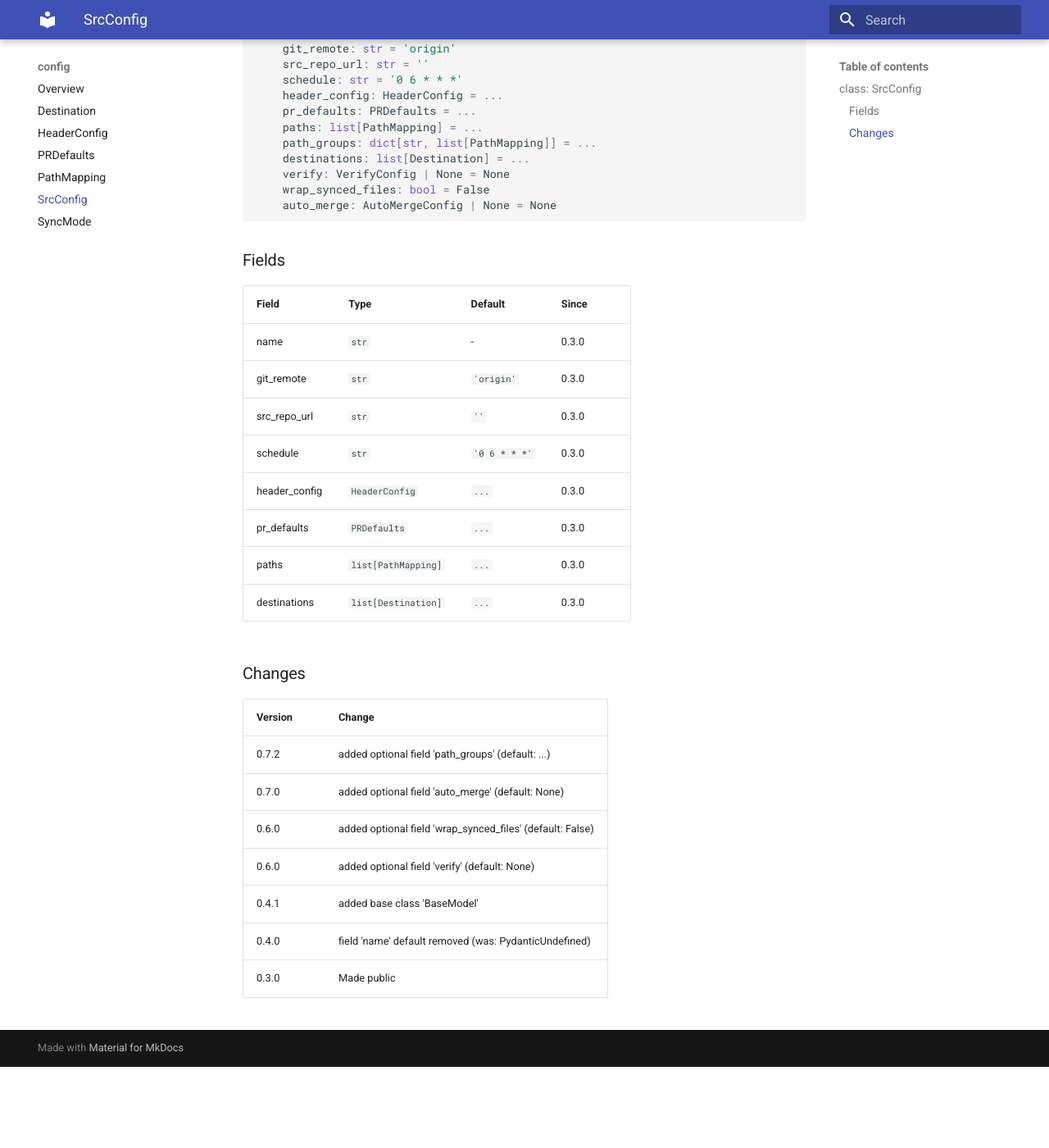
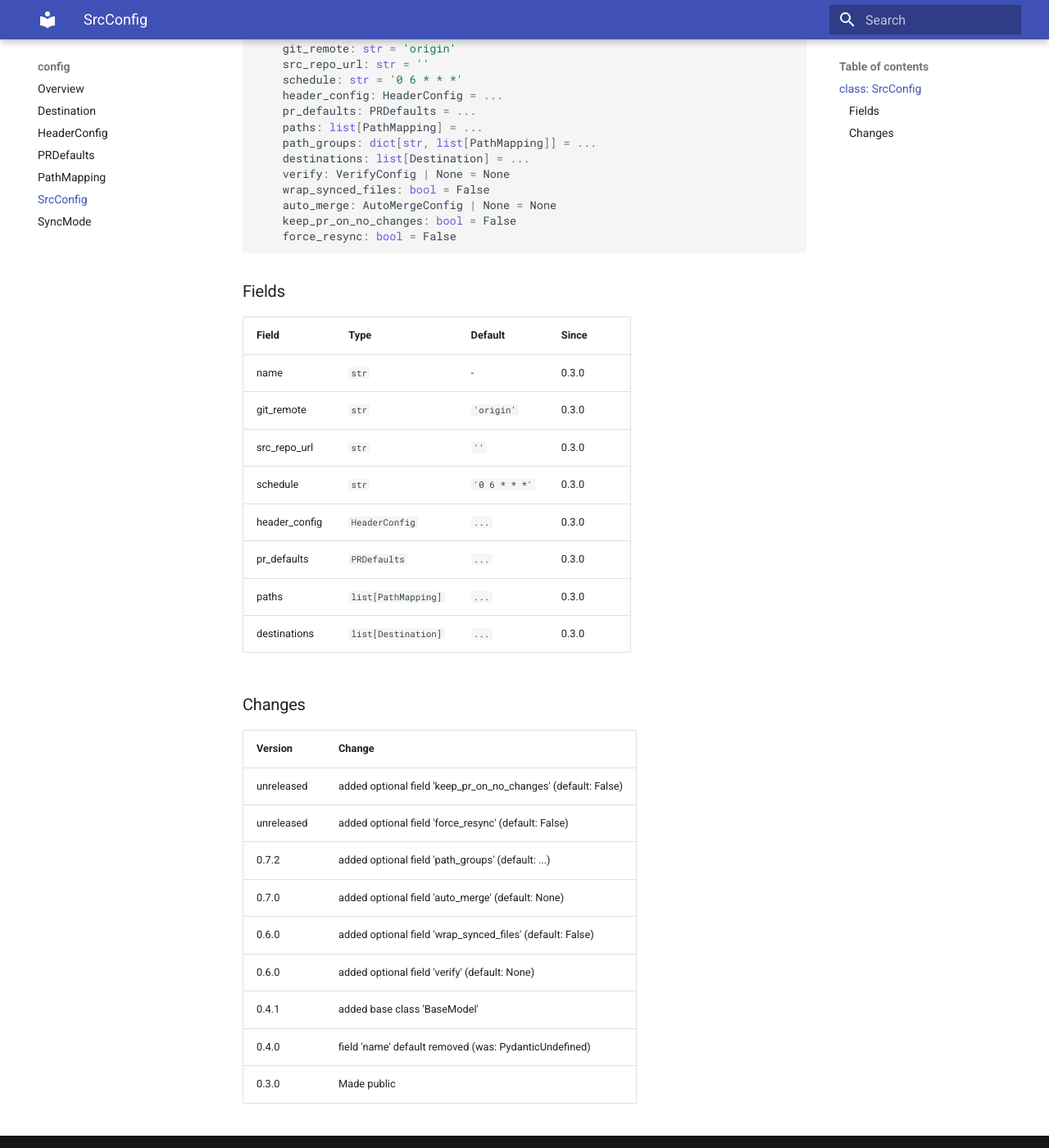
Before and after one commit to EspenAlbert/path-sync, an MkDocs documentation site: the page built from docs/config/srcconfig.md, in a window 1280 px wide and 1400 px high, scrolled down 360 px. Shown: the whole window at 82% size. Built offline with MkDocs 1.6.1 and Material for MkDocs 9.7.7, drawn with Linux system fonts in a browser that asks for light colours; before the commit the page ends 1661 px from its top, so only the background shows below that.

Commit message:
chore: ci fixes

````diff
--- a/docs/config/srcconfig.md
+++ b/docs/config/srcconfig.md
@@ -19,6 +19,8 @@ class SrcConfig(BaseModel):
     verify: VerifyConfig | None = None
     wrap_synced_files: bool = False
     auto_merge: AutoMergeConfig | None = None
+    keep_pr_on_no_changes: bool = False
+    force_resync: bool = False
 ```
 <!-- === OK_EDIT: pkg-ext srcconfig_def === -->
 
@@ -40,6 +42,8 @@ class SrcConfig(BaseModel):
 
 | Version | Change |
 |---------|--------|
+| unreleased | added optional field 'keep_pr_on_no_changes' (default: False) |
+| unreleased | added optional field 'force_resync' (default: False) |
 | 0.7.2 | added optional field 'path_groups' (default: ...) |
 | 0.7.0 | added optional field 'auto_merge' (default: None) |
 | 0.6.0 | added optional field 'wrap_synced_files' (default: False) |
````
Also changed, not shown: docs/dep_update/depconfig.md (+2 -0 lines), docs/index.md (+4 -1 lines), 3 other files.
